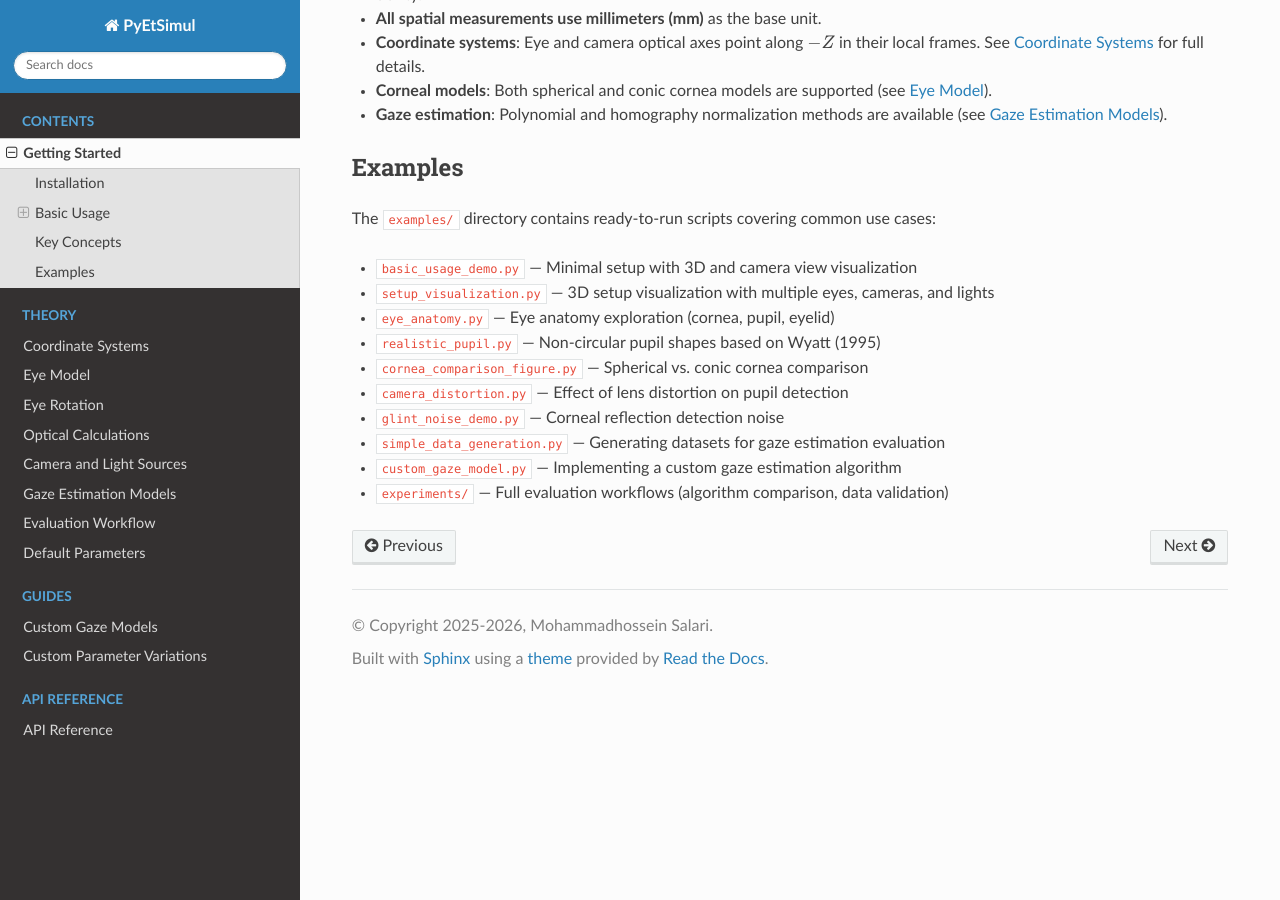
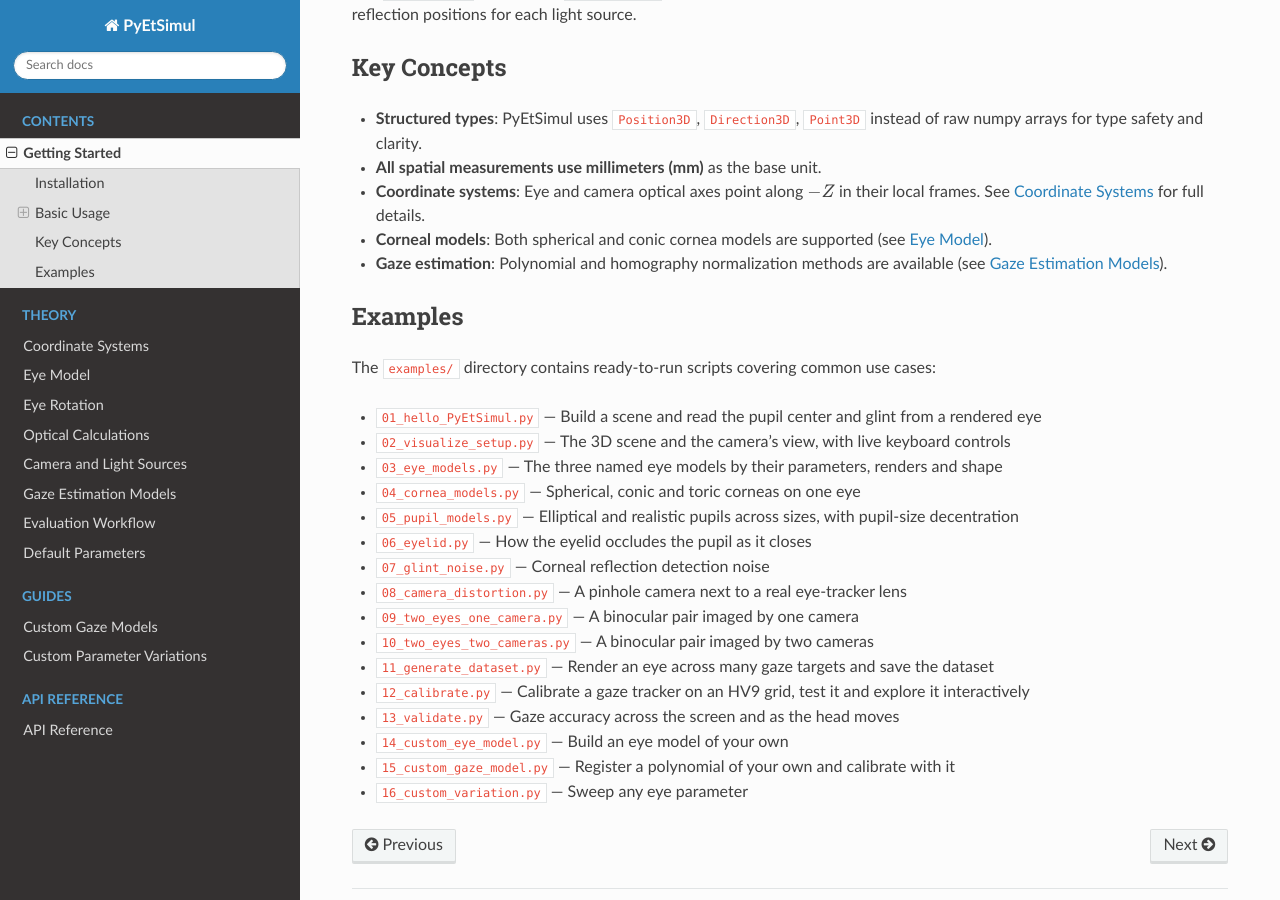
Before and after one commit to mh-salari/pyetsimul, a Sphinx documentation site: the page built from docs/getting_started.rst, in a window 1280 px wide and 900 px high, scrolled down 1464 px. Built offline with Sphinx 7.4.7 and the Read the Docs theme 3.1.0, drawn with Linux system fonts in a browser that asks for light colours; some of the changed text lies outside the part shown.

Commit message:
fix: give the eyes of the examples a rest orientation and aim their cameras at the eye
Fixed: the eye was upside down in seven examples and in the README
quickstart.
Examples 01, 02, 11, 12, 13, 15 and 16 and the README quickstart placed
the eye without giving it a rest orientation, which is the direction the
eye faces before it looks at a target. The default rest orientation
looks along the world -z axis. In these scenes +z is up, so the eye
started out looking straight down and had to turn about 90 deg to face
the screen. That left it upside down, with its corneal apex about 19 mm
from the position it was given. Now the examples call
set_rest_orientation_at_target first, so the eye starts out facing the
screen. Their printed numbers change.

Fixed: four examples aimed the camera at a displaced eye position.
Before, examples 01, 04, 07 and 14 aimed the camera at eye.position
after look_at. Eye.position is the position of the corneal apex, which
has moved by then. Now they aim the camera before the eye turns, or at
eye.placement. For the same reason, example 13 now centres its range of
head positions on eye.placement. Example 05 gives its realistic pupil a
seed, so its output is the same in every run. The printed numbers of
these examples change.

Fixed: the first code example on the "Getting started" documentation
page raised TypeError.
The example built the eye with Eye(eyelid_enabled=True, ...). Since
4.0.0 these settings are given through an EyeModel, so the example could
not be run. Now it builds the eye from an EyeModel. The list of examples
on the same page named files that no longer exist; now it lists the
sixteen current examples.

```diff
--- a/docs/getting_started.rst
+++ b/docs/getting_started.rst
@@ -4,18 +4,26 @@ Getting Started
 Installation
 ------------
 
-Clone the repository and install dependencies using `uv <https://docs.astral.sh/uv/>`_:
+Install the released package from PyPI:
 
 .. code-block:: bash
 
-   git clone https://github.com/your-repo/pyetsimul.git
+   pip install pyetsimul
+
+To work on the source, clone the repository and install its dependencies with
+`uv <https://docs.astral.sh/uv/>`_:
+
+.. code-block:: bash
+
+   git clone https://github.com/mh-salari/pyetsimul.git
    cd pyetsimul
    uv sync
 
 Basic Usage
 -----------
 
-The following walkthrough is based on ``examples/basic_usage_demo.py``.
+The following walkthrough builds a scene step by step. ``examples/01_hello_PyEtSimul.py`` is the
+shortest complete script.
 
 Setting Up the Components
 ~~~~~~~~~~~~~~~~~~~~~~~~~
@@ -26,10 +34,11 @@ Every simulation requires three core components: an **Eye**, a **Camera**, and o
 .. code-block:: python
 
    from pyetsimul.core import Eye, Camera, Light
+   from pyetsimul.core.eye_model import EyeModel
    from pyetsimul.types import Position3D, RotationMatrix
 
-   # Create an eye with eyelid modeling enabled
-   eye = Eye(eyelid_enabled=True, pupil_boundary_points=50)
+   # Create an eye with eyelid modeling enabled. The eye model holds the anatomy; the eye places it in the scene.
+   eye = Eye(model=EyeModel(eyelid_enabled=True, pupil_boundary_points=50))
    eye.eyelid.openness = 0.65
 
    # Set the eye orientation and position
@@ -42,7 +51,8 @@ Every simulation requires three core components: an **Eye**, a **Camera**, and o
    # Create a light source
    light = Light(position=Position3D(50, 0, 0))
 
-   # Create a camera and point it at the eye
+   # Create a camera and point it at the eye. Do this before the eye turns: eye.position is the
+   # corneal apex, which moves when the eye turns (eye.placement is where the eye was placed).
    camera = Camera()
    camera.point_at(eye.position)
 
@@ -81,13 +91,19 @@ Examples
 
 The ``examples/`` directory contains ready-to-run scripts covering common use cases:
 
-- ``basic_usage_demo.py`` — Minimal setup with 3D and camera view visualization
-- ``setup_visualization.py`` — 3D setup visualization with multiple eyes, cameras, and lights
-- ``eye_anatomy.py`` — Eye anatomy exploration (cornea, pupil, eyelid)
-- ``realistic_pupil.py`` — Non-circular pupil shapes based on Wyatt (1995)
-- ``cornea_comparison_figure.py`` — Spherical vs. conic cornea comparison
-- ``camera_distortion.py`` — Effect of lens distortion on pupil detection
-- ``glint_noise_demo.py`` — Corneal reflection detection noise
-- ``simple_data_generation.py`` — Generating datasets for gaze estimation evaluation
-- ``custom_gaze_model.py`` — Implementing a custom gaze estimation algorithm
-- ``experiments/`` — Full evaluation workflows (algorithm comparison, data validation)
+- ``01_hello_PyEtSimul.py`` — Build a scene and read the pupil center and glint from a rendered eye
+- ``02_visualize_setup.py`` — The 3D scene and the camera's view, with live keyboard controls
+- ``03_eye_models.py`` — The three named eye models by their parameters, renders and shape
+- ``04_cornea_models.py`` — Spherical, conic and toric corneas on one eye
+- ``05_pupil_models.py`` — Elliptical and realistic pupils across sizes, with pupil-size decentration
+- ``06_eyelid.py`` — How the eyelid occludes the pupil as it closes
+- ``07_glint_noise.py`` — Corneal reflection detection noise
+- ``08_camera_distortion.py`` — A pinhole camera next to a real eye-tracker lens
+- ``09_two_eyes_one_camera.py`` — A binocular pair imaged by one camera
+- ``10_two_eyes_two_cameras.py`` — A binocular pair imaged by two cameras
+- ``11_generate_dataset.py`` — Render an eye across many gaze targets and save the dataset
+- ``12_calibrate.py`` — Calibrate a gaze tracker on an HV9 grid, test it and explore it interactively
+- ``13_validate.py`` — Gaze accuracy across the screen and as the head moves
+- ``14_custom_eye_model.py`` — Build an eye model of your own
+- ``15_custom_gaze_model.py`` — Register a polynomial of your own and calibrate with it
+- ``16_custom_variation.py`` — Sweep any eye parameter
--- a/docs/guides/custom_gaze_model.rst
+++ b/docs/guides/custom_gaze_model.rst
@@ -107,6 +107,8 @@ data generation, and the evaluation tools:
 
    eye = Eye(model=get_eye_model("PyEtSimul"))
    eye.position = Position3D(0.0, 700.0, 50.0)
+   # At rest the eye looks at the screen centre, with +z as its up direction.
+   eye.set_rest_orientation_at_target(Position3D(0.0, 0.0, 0.0), up=Position3D(0.0, 0.0, 1.0))
 
    camera = Camera()
    camera.position = Position3D(0.0, 350.0, -150.0)
--- a/docs/guides/custom_variations.rst
+++ b/docs/guides/custom_variations.rst
@@ -84,6 +84,8 @@ Running a Sweep
    if __name__ == "__main__":
        eye = Eye(model=get_eye_model("PyEtSimul").copy(cornea=ConicCornea()))
        eye.position = Position3D(0.0, 700.0, 50.0)
+       # At rest the eye looks at the screen centre, with +z as its up direction.
+       eye.set_rest_orientation_at_target(Position3D(0.0, 0.0, 0.0), up=Position3D(0.0, 0.0, 1.0))
 
        camera = Camera()
        camera.position = Position3D(0.0, 350.0, -150.0)
```
Also changed, not shown: CHANGELOG.md (+19 -0 lines), README.md (+5 -2 lines), 13 other files.
